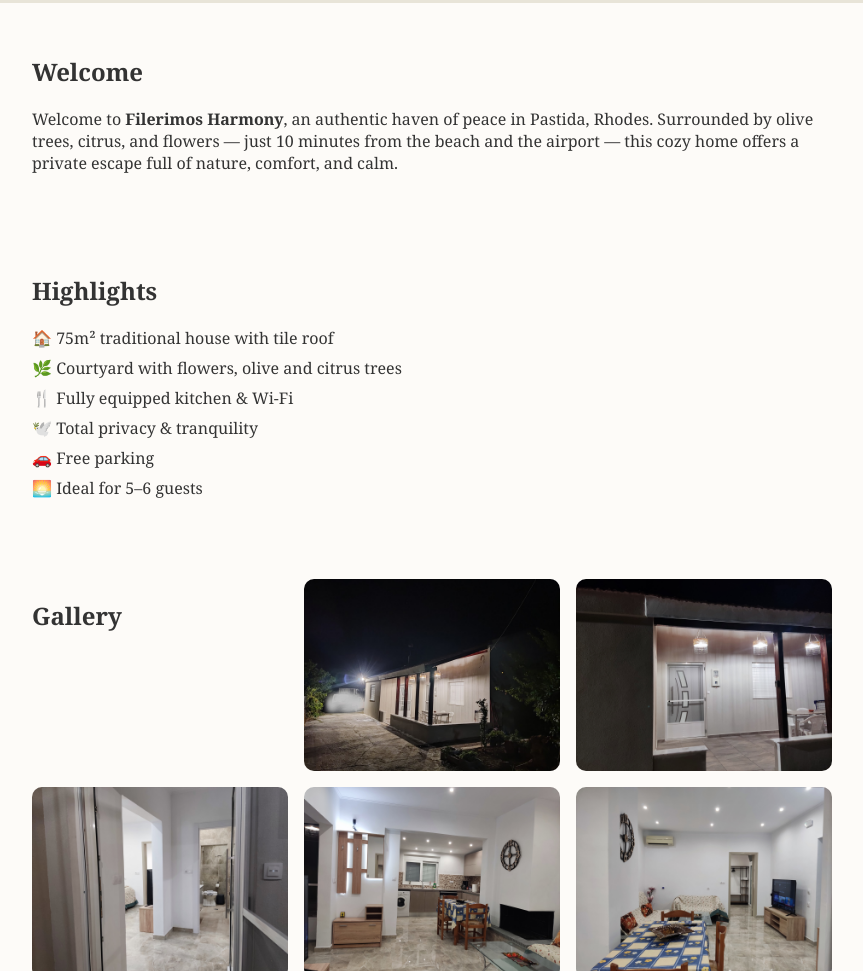
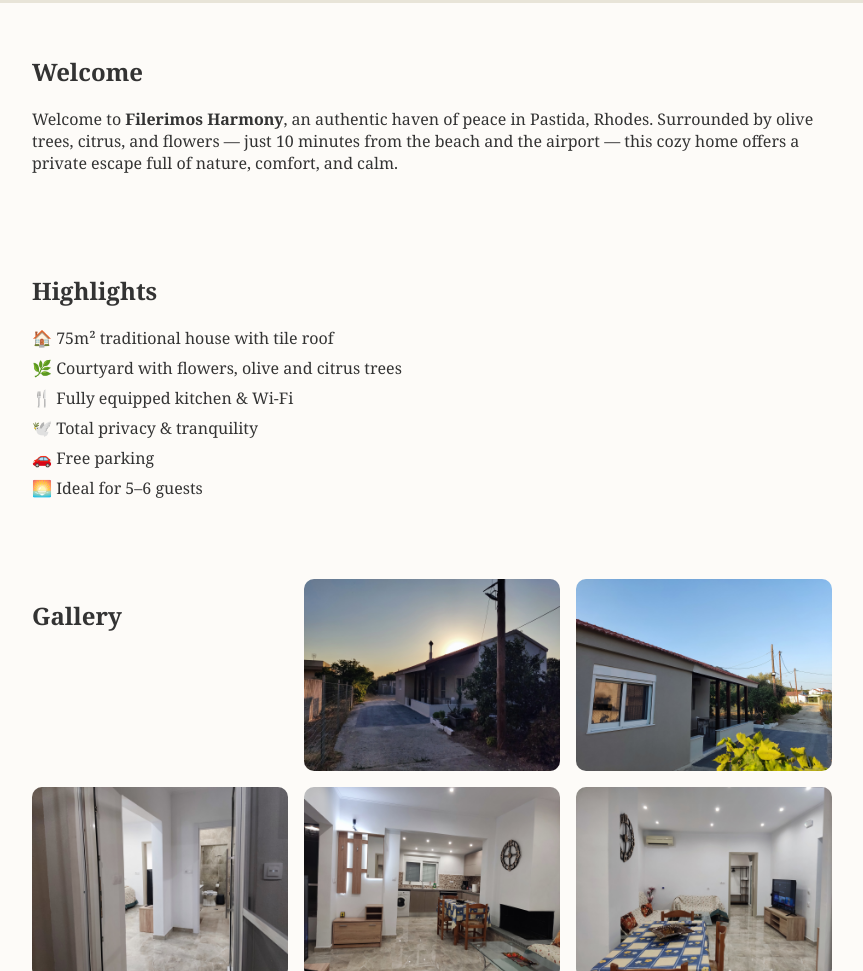
Before and after one commit to filerimosharmoni/filerimos-harmoni, a plain HTML site: page index.html in a window 1280 px wide. Shown: the part 292-1263 px from the top of the page, without its empty margins (208-1071 px from the left). Drawn offline with Linux system fonts and the light colour scheme.

Commit message:
Add files via upload

```diff
--- a/index.html
+++ b/index.html
@@ -170,8 +170,8 @@
 
   <section class="photos">
     <h2>Gallery</h2>
-    <img src="photo1-yard.jpg" alt="Yard with olive trees" onclick="showLightbox(this.src)" />
-	<img src="photo5-view.jpg" alt="View to surrounding nature" onclick="showLightbox(this.src)" />
+    <img src="photo0-main.jpg" alt="Yard with olive trees" onclick="showLightbox(this.src)" />
+	<img src="photo01-outside1.jpg" alt="View to surrounding nature" onclick="showLightbox(this.src)" />
     <img src="photo3-interior.jpg" alt="Interior view" onclick="showLightbox(this.src)" />
     <img src="photo4-details.jpg" alt="Decorative details" onclick="showLightbox(this.src)" />
 	<img src="photo10-dining.jpg" alt="House exterior" onclick="showLightbox(this.src)" />
```
